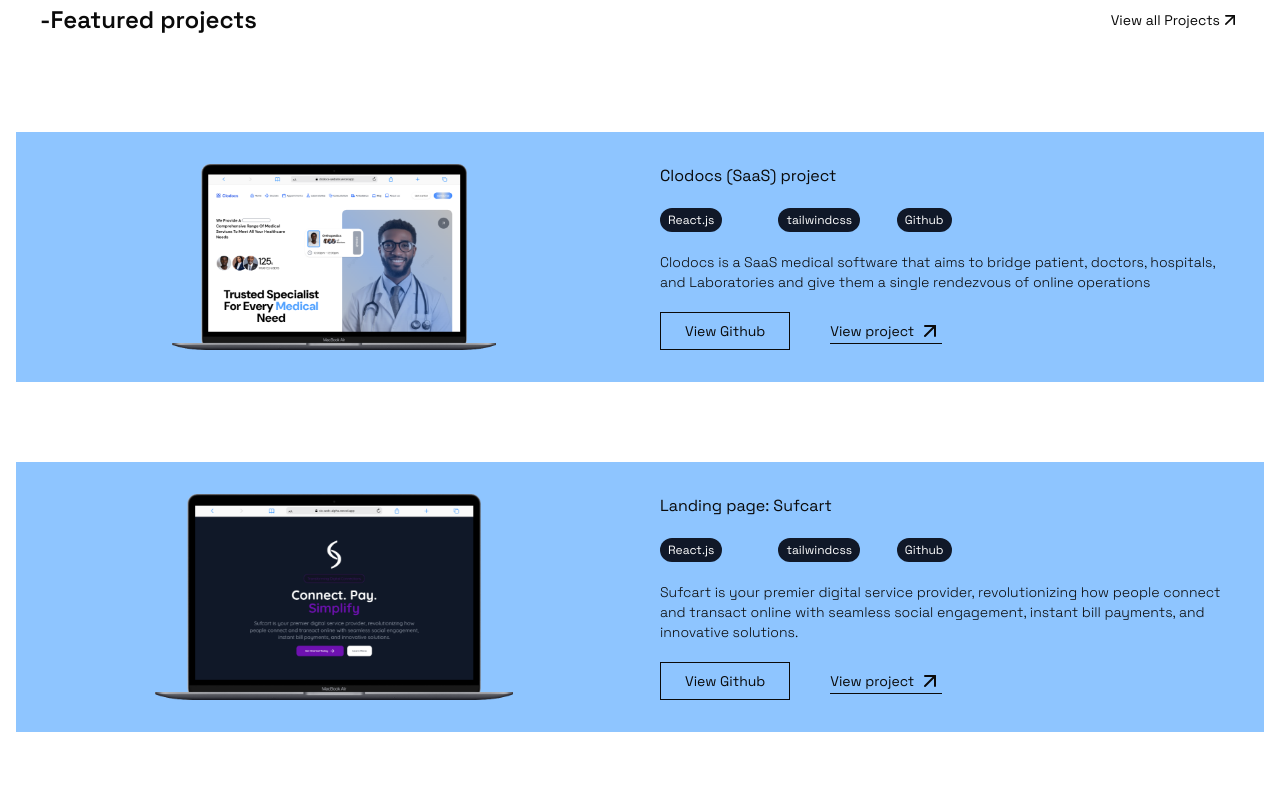
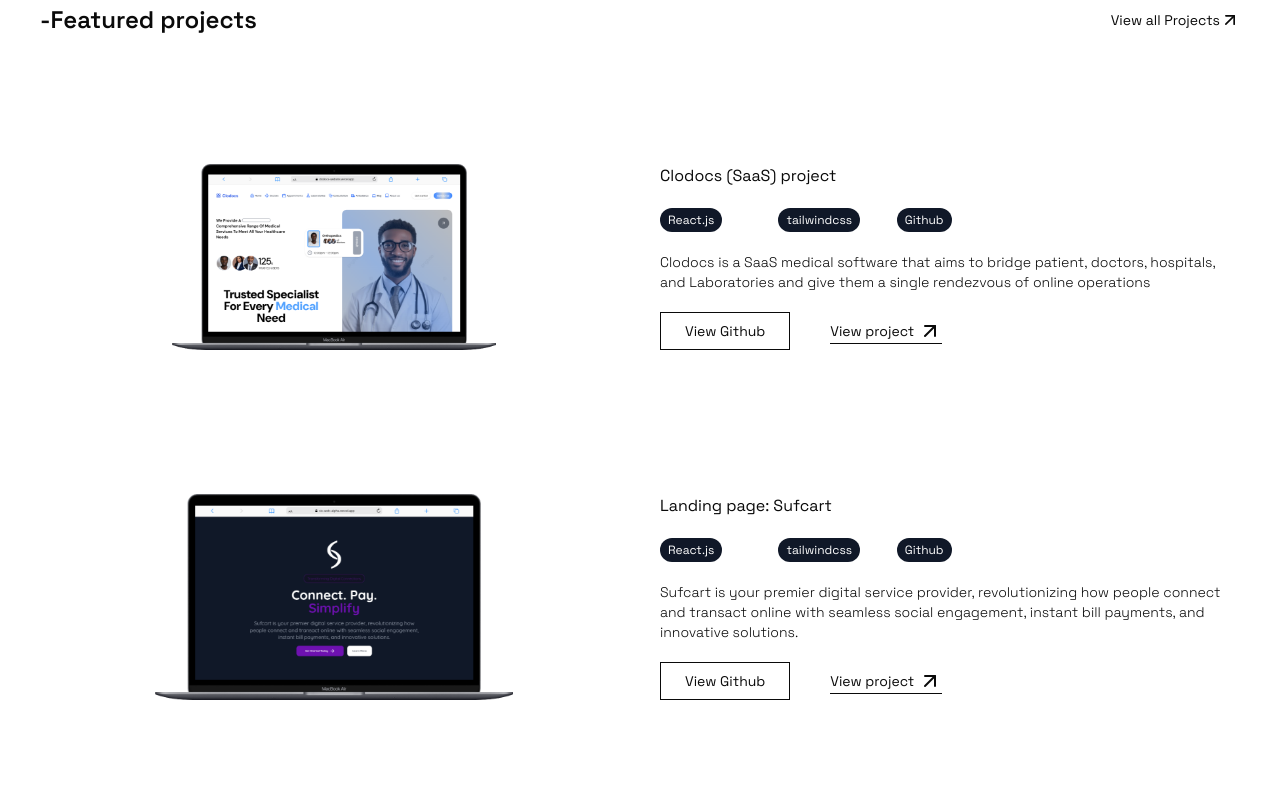
Before and after one commit to ayodejibello/portfolio-blue, a React (Vite) app: page / in a window 1280 px wide. Shown: the part 940-1740 px from the top of the page. Built offline with nearby package versions, Linux system fonts and the light colour scheme.

Commit message:
new minor change

```diff
--- a/src/components/ProjectCard.jsx
+++ b/src/components/ProjectCard.jsx
@@ -3,7 +3,7 @@
 export const ProjectCard1 = ({ img, stacks, description, title, link, gitlink }) => {
   return (
     <>
-      <div className="flex md:flex-row flex-col sm:gap-10 gap-5 w-full sm:p-8 p-4 h-full bg-blue-300">
+      <div className="flex md:flex-row flex-col sm:gap-10 gap-5 w-full sm:p-8 p-4 h-full">
         <div
           className="md:w-1/2 md:h-auto h-[50vh] w-full bg-contain bg-center bg-no-repeat"
           style={{ backgroundImage: `url(${img})` }}
```
